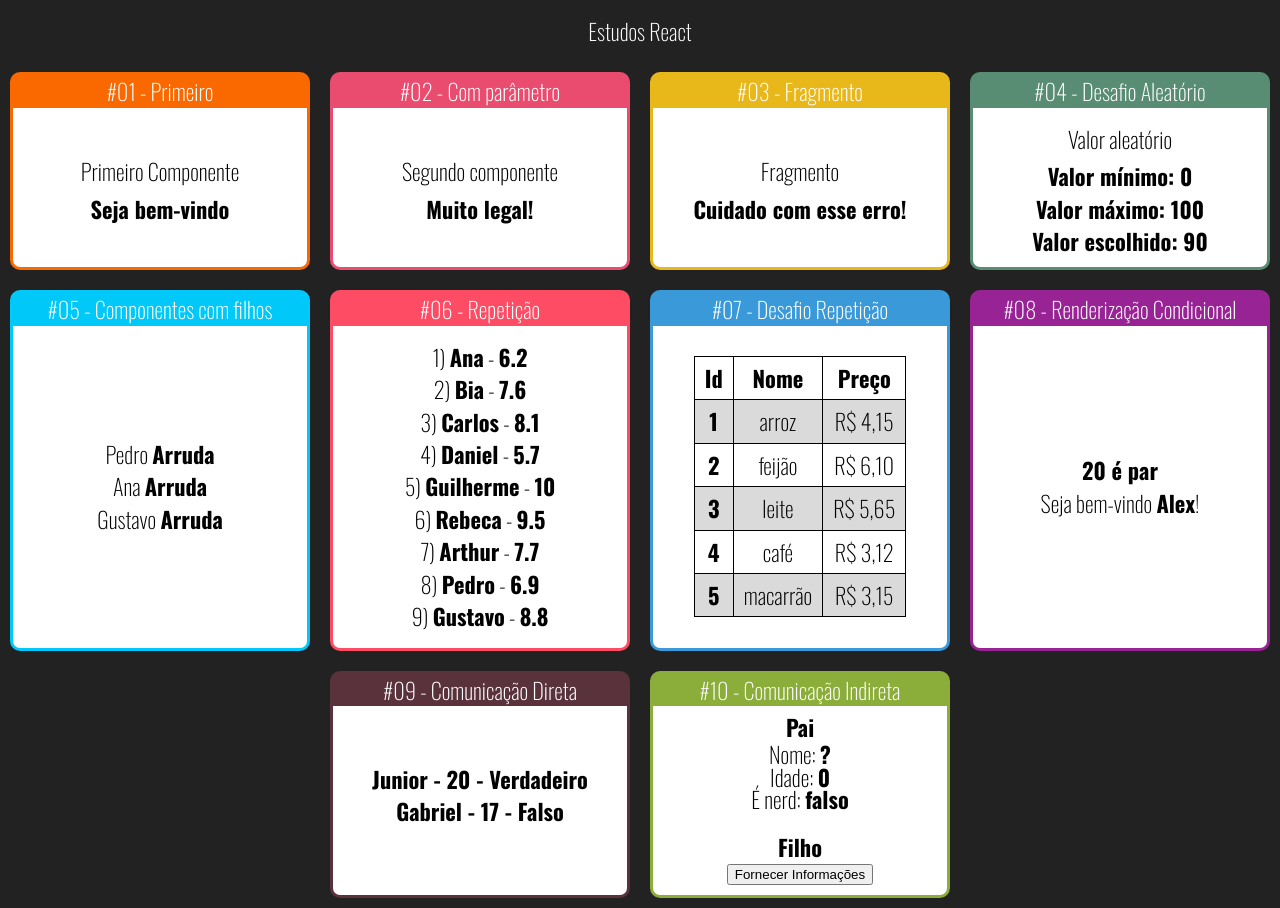
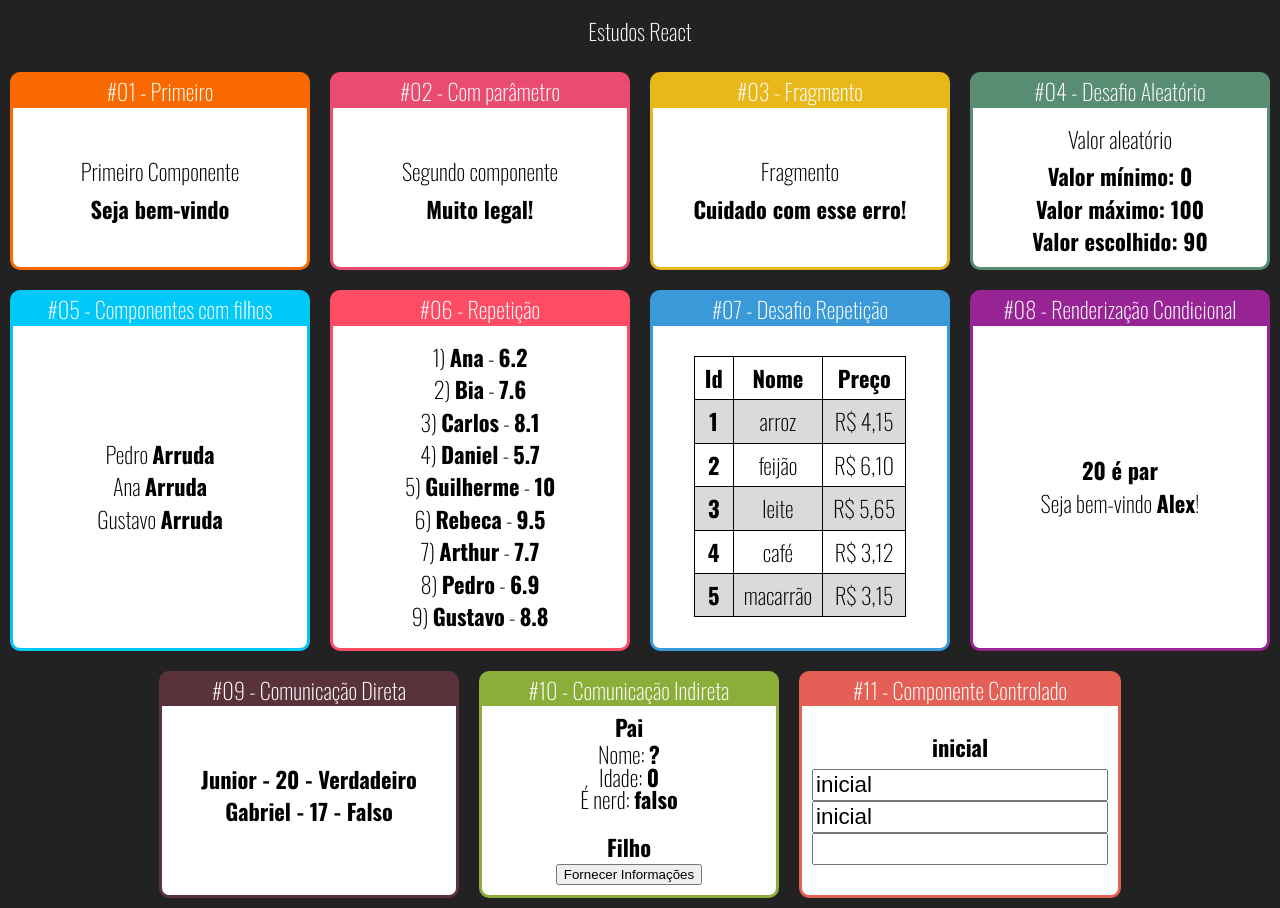
Before and after one commit to alexrla/Estudos__React, a React (Create React App) app: page / in a window 1280 px wide. Built offline with nearby package versions, Linux system fonts and the light colour scheme.

Commit message:
Criando a pasta formulario e trabalhando com componente controlado

```diff
--- a/src/App.jsx
+++ b/src/App.jsx
@@ -15,6 +15,7 @@ import ParOuImpar from './components/condicional/ParOuImpar';
 import UsuarioInfo from './components/condicional/UsuarioInfo';
 import DiretaPai from "./components/comunicacao/DiretaPai";
 import IndiretaPai from './components/comunicacao/IndiretaPai';
+import Input from "./components/formulario/Input";
 
 
 export default function App(props) {
@@ -67,6 +68,10 @@ export default function App(props) {
             <Card titulo="#10 - Comunicação Indireta" cor="#8BAD39">
                 <IndiretaPai />
             </Card>
+
+            <Card titulo="#11 - Componente Controlado" cor="#E45F56">
+                <Input />
+            </Card>
         </div>
     </Container>
   );
--- /dev/null
+++ b/src/components/formulario/Input.jsx
@@ -0,0 +1,28 @@
+import React, { useState } from "react";
+import styled from 'styled-components';
+
+export default function Input(props)    {
+    const [valor, setValor] = useState("inicial");
+
+    function quandoMudar(evento)    {
+        setValor(evento.target.value)
+    }
+
+    return (
+        <Container className="input">
+            <span>{valor}</span>
+
+            <div style={{display: "flex", flexDirection: "column", marginTop: "10px"}}>
+                <input type="text" value={valor} onChange={quandoMudar} />
+                <input type="text" value={valor} readOnly />
+                <input type="text" value={undefined} />
+            </div>
+        </Container>
+    );
+}
+
+const Container = styled.div`
+    input   {
+        font-size: 1.4rem;
+    }
+` ;
```
